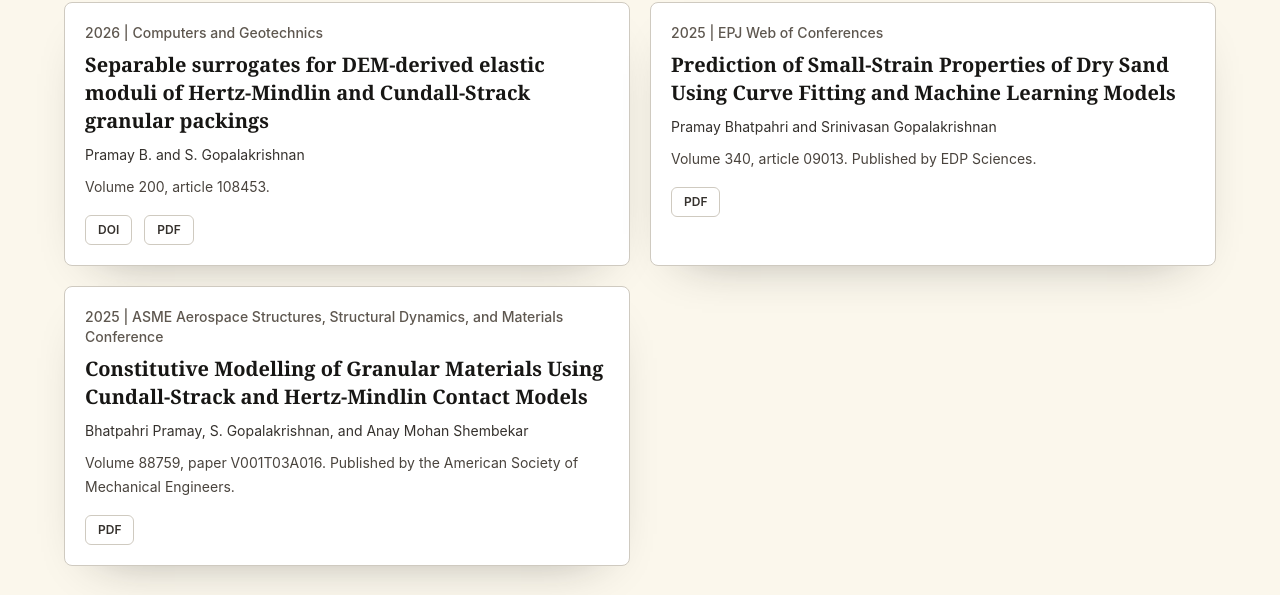
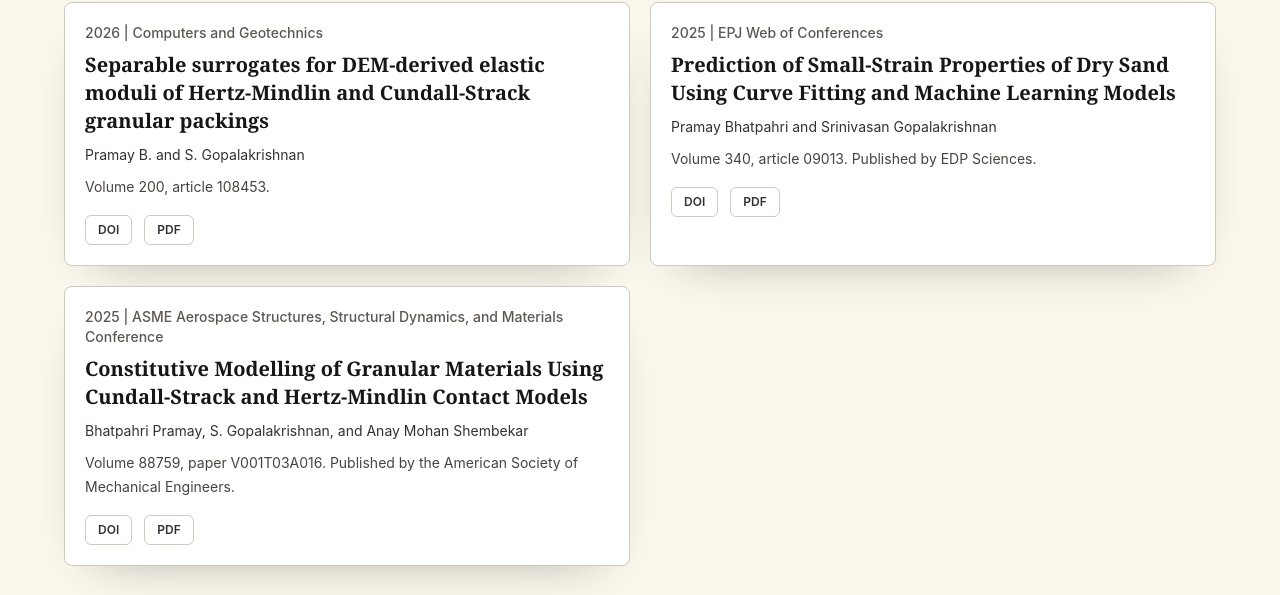
Before and after one commit to pramaybaero-droid/pramaybaero-droid.github.io, a React (Vite) app: page / in a window 1280 px wide. Shown: the part 4410-5005 px from the top of the page. Built offline with nearby package versions, Linux system fonts and the light colour scheme.

Commit message:
Add DOI links for 2025 publications

```diff
--- a/src/data/publications.ts
+++ b/src/data/publications.ts
@@ -43,8 +43,12 @@ export const publications: Publication[] = [
     note: "Volume 340, article 09013. Published by EDP Sciences.",
     links: [
       {
+        label: "DOI",
+        href: "https://doi.org/10.1051/epjconf/202534009013"
+      },
+      {
         label: "PDF",
-        href: "https://www.epj-conferences.org/articles/epjconf/abs/2025/25/epjconf_PnG2025_09013/epjconf_PnG2025_09013.html"
+        href: "https://www.epj-conferences.org/articles/epjconf/pdf/2025/25/epjconf_PnG2025_09013.pdf"
       }
     ]
   },
@@ -60,6 +64,10 @@ export const publications: Publication[] = [
       "Volume 88759, paper V001T03A016. Published by the American Society of Mechanical Engineers.",
     links: [
       {
+        label: "DOI",
+        href: "https://doi.org/10.1115/SSDM2025-152166"
+      },
+      {
         label: "PDF",
         href: "https://asmedigitalcollection.asme.org/ssdm/proceedings/SSDM2025/88759/V001T03A016/1219011"
       }
```
